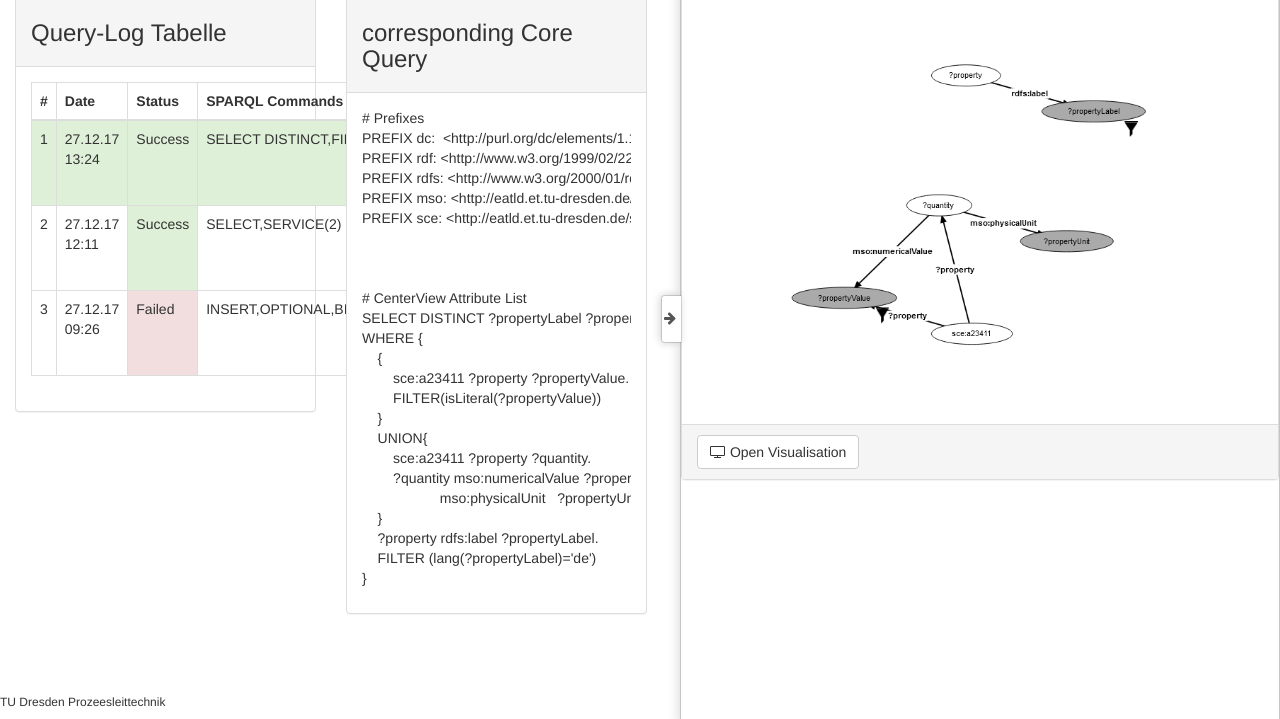
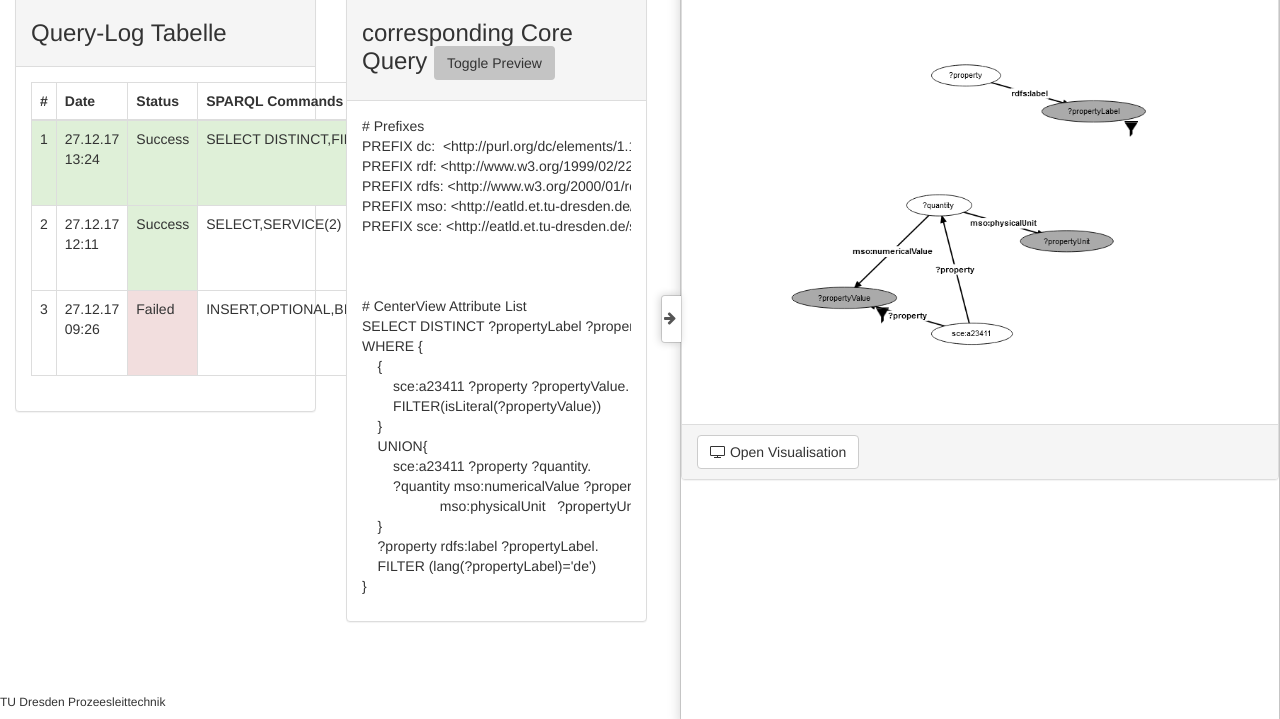
Before and after one commit to boomerder23/sparqlVisualisation, a plain HTML site: page index.html in a window 1280 px wide. Shown: the part 81-800 px from the top of the page. Drawn offline with Linux system fonts and the light colour scheme.

Commit message:
toggle button eingebaut

```diff
--- a/index.html
+++ b/index.html
@@ -100,7 +100,7 @@
     <div class="col-sm-6">
       <div class="panel panel-default">
         <div class="panel-heading">
-          <h3>corresponding Core Query</h3>
+          <h3>corresponding Core Query <button class="btn button-grey" id="togglePrevieGraph">Toggle Preview</button></h3>
         </div>
         <div class="panel-body">
           <p id="coreQuery" style="white-space: pre; overflow-x: scroll;"></p>
@@ -156,6 +156,9 @@
             right:'fa fa-arrow-right'
         }
     });
+    $('#togglePrevieGraph').click(function () {
+            $('#test').BootSideMenu.toggle();
+        });
     $('#firstRow').click(function(){
       $("#coreQuery").load("testQuery1.txt");
     });
```
